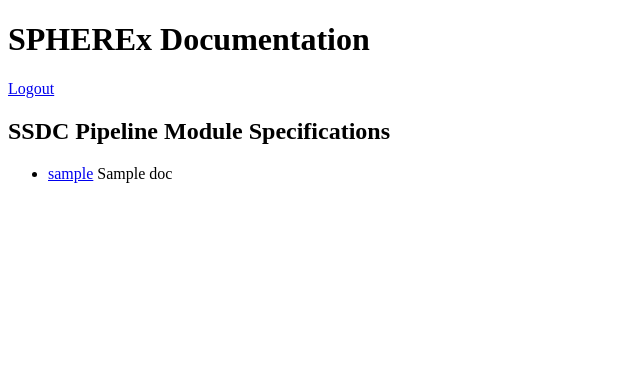
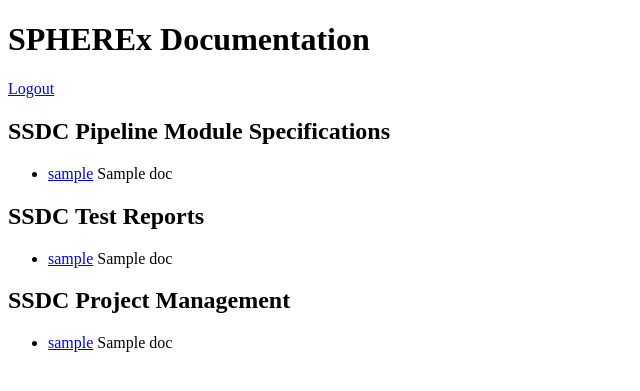
Before and after one commit to SPHEREx/spherex-doc-portal, a Python web app: template src/spherexportal/pages/templates/index.html in a window 1280 px wide. Shown: the top 391 px of the page, without its empty margins (0-640 px from the left). Run offline with Jinja, Linux system fonts and the light colour scheme; the template is opened without the code that fills it: most values are stand-ins (such as "Sample title", 1, 10 or a date in 2020).

Commit message:
Add support for SSDC-PM and SSDC-MS documents

```diff
--- a/src/spherexportal/pages/templates/index.html
+++ b/src/spherexportal/pages/templates/index.html
@@ -12,6 +12,7 @@
 
     <a href="/logout">Logout</a>
 
+    {% if ssdc_ms|length > 0 %}
     <h2>SSDC Pipeline Module Specifications</h2>
 
     <ul>
@@ -19,5 +20,26 @@
       <li><a href="{{doc.url}}">{{ doc.handle }}</a> {{ doc.title }}</li>
       {% endfor %}
     </ul>
+    {% endif %}
+
+    {% if ssdc_tr|length > 0 %}
+    <h2>SSDC Test Reports</h2>
+
+    <ul>
+      {% for doc in ssdc_tr %}
+      <li><a href="{{doc.url}}">{{ doc.handle }}</a> {{ doc.title }}</li>
+      {% endfor %}
+    </ul>
+    {% endif %}
+
+    {% if ssdc_pm|length > 0 %}
+    <h2>SSDC Project Management</h2>
+
+    <ul>
+      {% for doc in ssdc_pm %}
+      <li><a href="{{doc.url}}">{{ doc.handle }}</a> {{ doc.title }}</li>
+      {% endfor %}
+    </ul>
+    {% endif %}
   </body>
 </html>
```
Also changed, not shown: src/spherexportal/pages/handlers.py (+6 -1 lines), src/spherexportal/repository.py (+15 -3 lines).
